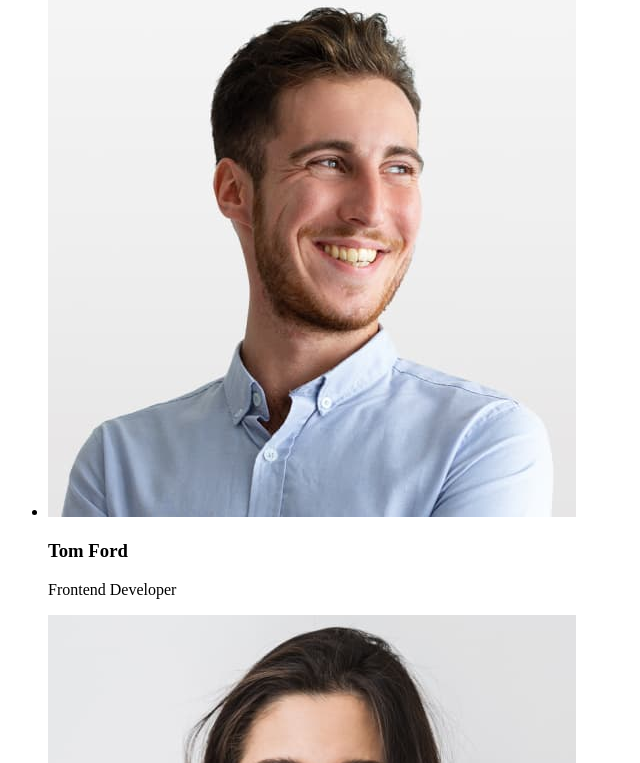
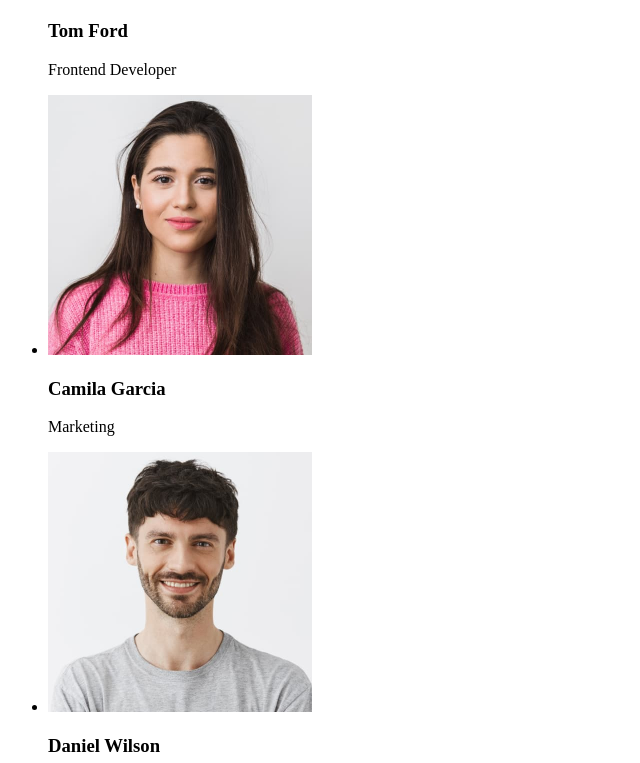
Before and after one commit to and05gt/goit-markup-hw-01, a plain HTML site: page index.html in a window 1280 px wide. Shown: the part 1257-2020 px from the top of the page, without its empty margins (0-640 px from the left). Drawn offline with Linux system fonts and the light colour scheme.

Commit message:
add index file

```diff
--- a/index.html
+++ b/index.html
@@ -70,25 +70,45 @@
 
         <ul>
           <li>
-            <img src="./images/img.jpg" alt="Mark Guerrero" />
+            <img
+              src="./images/img.jpg"
+              alt="Mark Guerrero"
+              width="264"
+              height="260"
+            />
             <h3>Mark Guerrero</h3>
             <p>Product Designer</p>
           </li>
 
           <li>
-            <img src="./images/img2.jpg" alt="Tom Ford" />
+            <img
+              src="./images/img2.jpg"
+              alt="Tom Ford"
+              width="264"
+              height="260"
+            />
             <h3>Tom Ford</h3>
             <p>Frontend Developer</p>
           </li>
 
           <li>
-            <img src="./images/img3.jpg" alt="Camila Garcia" />
+            <img
+              src="./images/img3.jpg"
+              alt="Camila Garcia"
+              width="264"
+              height="260"
+            />
             <h3>Camila Garcia</h3>
             <p>Marketing</p>
           </li>
 
           <li>
-            <img src="./images/img4.jpg" alt="Daniel Wilson" />
+            <img
+              src="./images/img4.jpg"
+              alt="Daniel Wilson"
+              width="264"
+              height="260"
+            />
             <h3>Daniel Wilson</h3>
             <p>UI Designer</p>
           </li>
```
